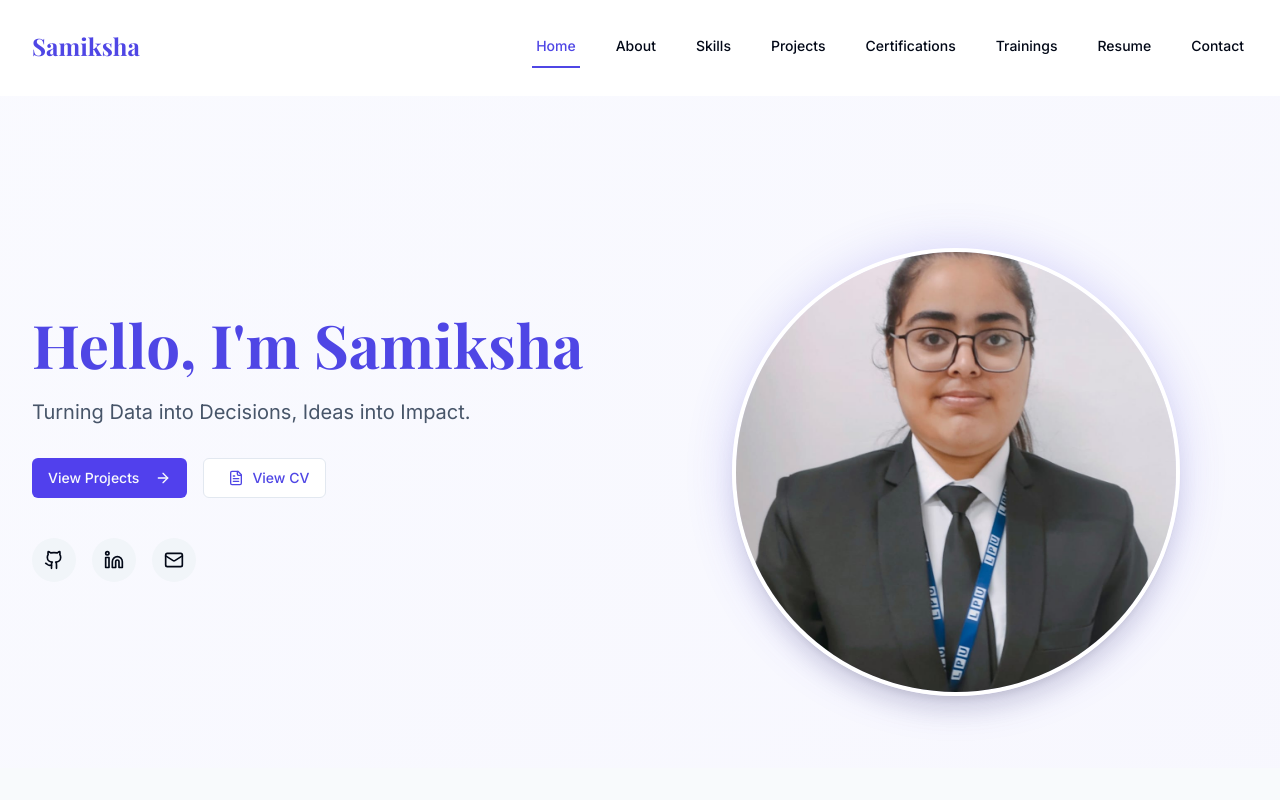
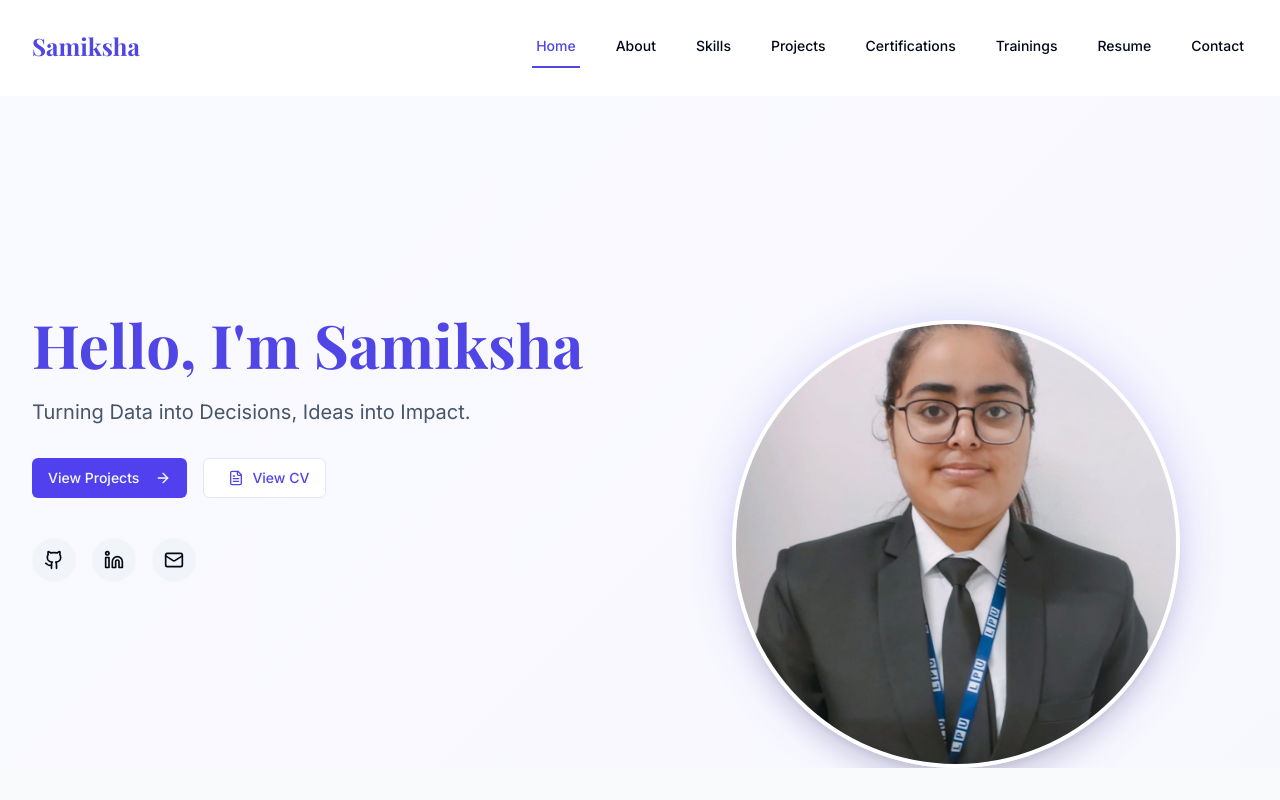
Before and after one commit to mehtaSamiksha/samiksha-portfolio, a React (Vite) app: page / in a window 1280 px wide. Shown: the top 800 px of the page. Built offline with nearby package versions, Linux system fonts and the light colour scheme.

Commit message:
Fix: Adjust hero image position
Move the hero image down to make the forehead clearly visible.

```diff
--- a/src/components/home/Hero.tsx
+++ b/src/components/home/Hero.tsx
@@ -71,7 +71,7 @@ export function Hero() {
             </div>
           </div>
 
-          <div className="order-1 lg:order-2 flex justify-center relative top-6"> {/* Moved down by adding top margin */}
+          <div className="order-1 lg:order-2 flex justify-center relative top-12 md:top-16 lg:top-24"> {/* Increased vertical offset for better face visibility */}
             <div className="w-full max-w-md relative">
               <div className="absolute inset-0 rounded-full bg-portfolio-primary opacity-20 blur-xl animate-pulse"></div>
               <div className="relative rounded-full overflow-hidden border-4 border-white shadow-xl aspect-square transform hover:scale-105 transition-transform duration-300">
```
